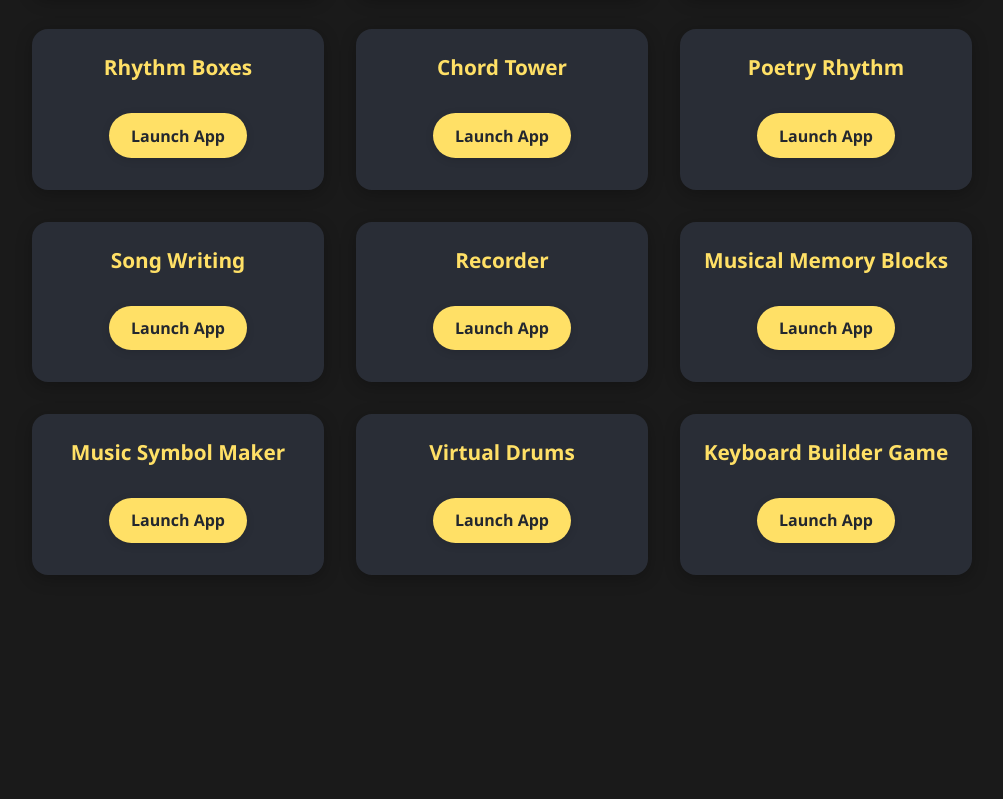
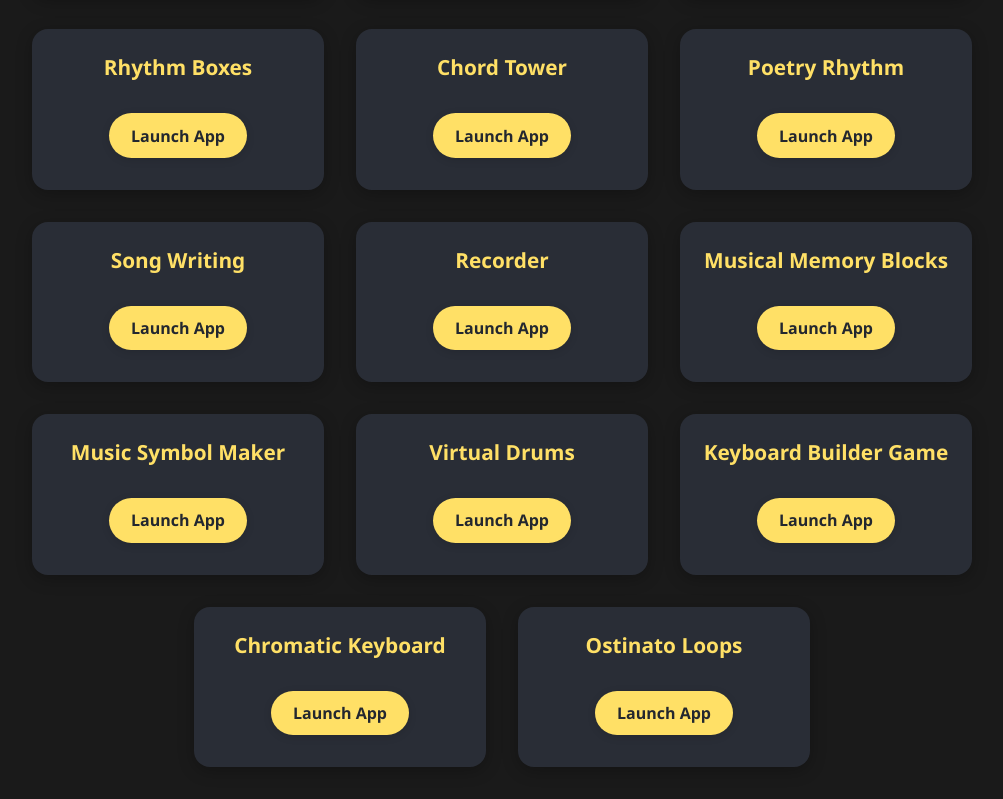
Before and after one commit to VisualMusicalMinds/nathanapps, a plain HTML site: page index.html in a window 1280 px wide. Shown: the part 352-1151 px from the top of the page, without its empty margins (138-1141 px from the left). Before the commit the page ends 959 px from the top, so only its background shows below. Drawn offline with Linux system fonts and the light colour scheme.

Commit message:
Update index.html

```diff
--- a/index.html
+++ b/index.html
@@ -137,6 +137,14 @@
       <div class="app-title">Keyboard Builder Game</div>
       <a class="app-link" href="https://visualmusicalminds.github.io/keyboard-builder-game/" target="_blank">Launch App</a>
     </div>
+    <div class="app-card">
+      <div class="app-title">Chromatic Keyboard</div>
+      <a class="app-link" href="https://visualmusicalminds.github.io/chromatic-keyboard/" target="_blank">Launch App</a>
+    </div>
+    <div class="app-card">
+      <div class="app-title">Ostinato Loops</div>
+      <a class="app-link" href="https://visualmusicalminds.github.io/ostinato_loops/" target="_blank">Launch App</a>
+    </div>
   </main>
 </body>
 </html>
```
